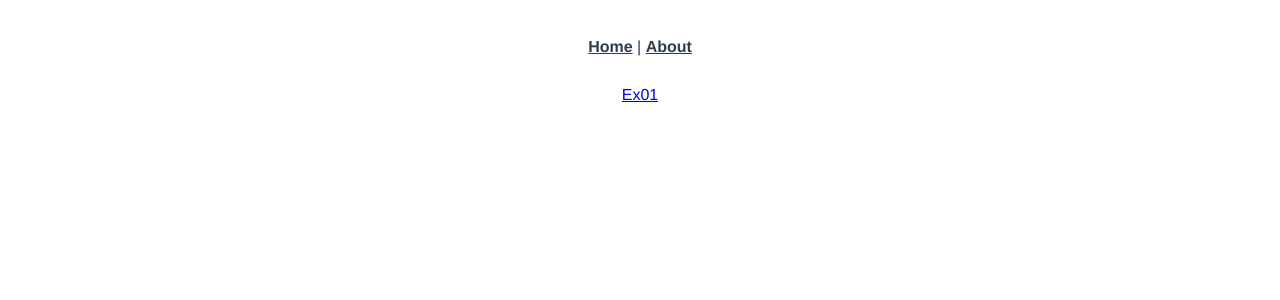
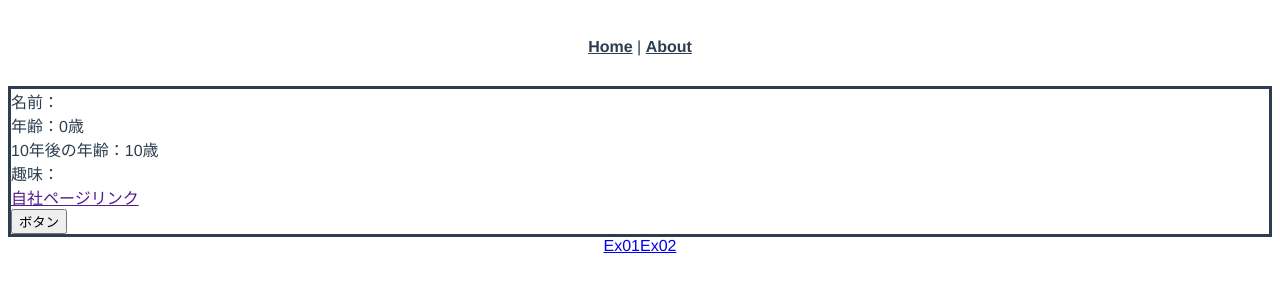
Before and after one commit to ri-chococro/ex-vue-beginner, a Vue app: page /ex02 in a window 1280 px wide. Shown: the top 300 px of the page. Built offline with nearby package versions, Linux system fonts and the light colour scheme.

Commit message:
ボタン押下イベントを拾う作成、動作確認済

```diff
--- a/src/App.vue
+++ b/src/App.vue
@@ -6,6 +6,7 @@
     </div>
     <router-view />
     <router-link to="/ex01">Ex01</router-link>
+    <router-link to="/ex02">Ex02</router-link>
   </div>
 </template>
 
--- a/src/router/index.ts
+++ b/src/router/index.ts
@@ -5,6 +5,10 @@ import Home from "../views/Home.vue";
 Vue.use(VueRouter);
 
 const routes: Array<RouteConfig> = [
+  {
+    path: "/ex02",
+    component: () => import("../views/Ex02.vue"),
+  },
   {
     path: "/ex01",
     component: () => import("../views/Ex01.vue"),
--- /dev/null
+++ b/src/views/Ex02.vue
@@ -0,0 +1,46 @@
+<template>
+  <div class="ex02">
+    <div>名前：{{ name }}</div>
+    <div>年齢：{{ age }}歳</div>
+    <div>10年後の年齢：{{ age + 10 }}歳</div>
+    <span>趣味：</span>
+    <span v-for="hobby of hobbies" v-bind:key="hobby">{{ hobby }} </span>
+    <br />
+    <a :href="url">自社ページリンク</a>
+    <br />
+    <img :src="imgUrl" />
+    <button type="button" v-on:click="onclick" v-bind:disabled="canNotClick">
+      ボタン
+    </button>
+  </div>
+</template>
+
+<script lang="ts">
+import { Component, Vue } from "vue-property-decorator";
+
+@Component
+export default class Ex02 extends Vue {
+  private name = "";
+  private age = 0;
+  private hobbies = new Array<string>();
+  private url = "";
+  private imgUrl = "";
+  private canNotClick = false;
+
+  onclick(): void {
+    this.name = "山田太郎";
+    this.age = 31;
+    this.hobbies = ["スイム", "バイク", "ラン"];
+    this.url = "https://www.rakus-partners.co.jp/";
+    this.imgUrl = "img/shirotan.jpeg";
+    this.canNotClick = true;
+  }
+}
+</script>
+
+<style>
+.ex02 {
+  text-align: left;
+  border: solid;
+}
+</style>
```
